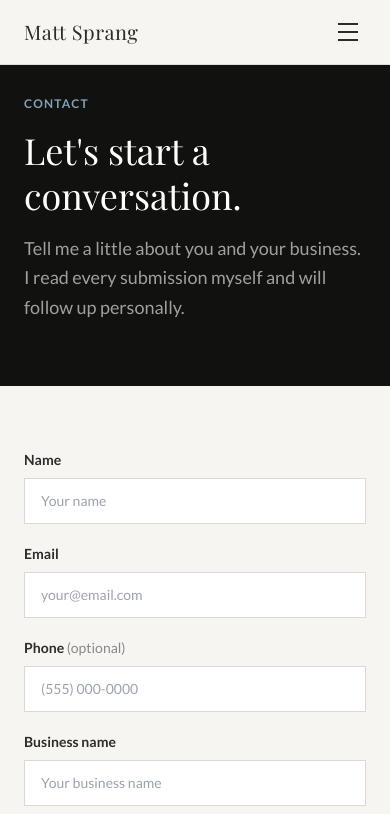
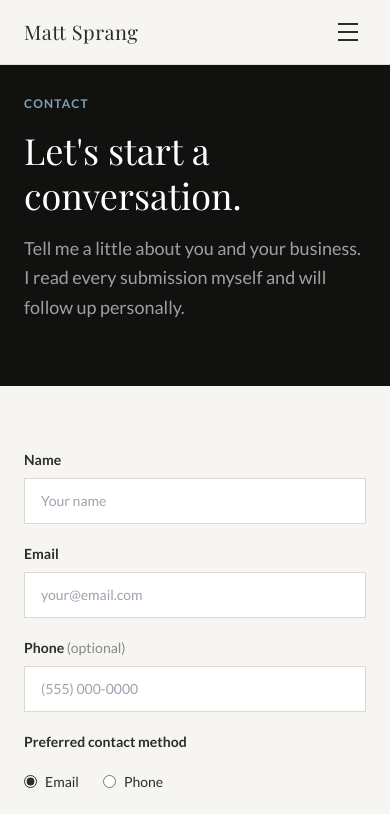
Before and after one commit to msprang1/mattsprang-website, a Next.js app: page /contact in a window 390 px wide. Shown: the top 814 px of the page. Built offline with nearby package versions, Linux system fonts and the light colour scheme; a web font is replaced by a local one.

Commit message:
Contact form: add preferred contact method (email/phone)
Co-Authored-By: Claude Sonnet 4.6 <noreply@anthropic.com>

```diff
--- a/src/app/api/contact/route.ts
+++ b/src/app/api/contact/route.ts
@@ -13,6 +13,7 @@ export async function POST(req: Request) {
     industry,
     yearsInBusiness,
     annualRevenue,
+    preferredContact,
   } = await req.json();
 
   if (
@@ -34,6 +35,7 @@ export async function POST(req: Request) {
     `Name: ${name}`,
     `Email: ${email}`,
     `Phone: ${phone || "Not provided"}`,
+    `Preferred contact: ${preferredContact || "email"}`,
     `Business name: ${businessName}`,
     `Business website: ${businessWebsite}`,
     `LinkedIn: ${linkedin}`,
--- a/src/components/ContactForm.tsx
+++ b/src/components/ContactForm.tsx
@@ -42,6 +42,12 @@ export default function ContactForm() {
       annualRevenue: (
         form.elements.namedItem("annualRevenue") as HTMLSelectElement
       ).value,
+      preferredContact:
+        (
+          form.querySelector(
+            'input[name="preferredContact"]:checked',
+          ) as HTMLInputElement
+        )?.value ?? "email",
     };
 
     try {
@@ -123,9 +129,11 @@ export default function ContactForm() {
         </div>
       </div>
 
+      <div className="grid grid-cols-1 md:grid-cols-2 gap-5">
         <div>
           <label htmlFor="phone" className={labelClass}>
-          Phone <span className="text-light-gray font-normal">(optional)</span>
+            Phone{" "}
+            <span className="text-light-gray font-normal">(optional)</span>
           </label>
           <input
             id="phone"
@@ -134,6 +142,27 @@ export default function ContactForm() {
             className={inputClass}
             placeholder="(555) 000-0000"
           />
+        </div>
+        <div>
+          <p className={labelClass}>Preferred contact method</p>
+          <div className="flex gap-6 pt-3">
+            {["Email", "Phone"].map((opt) => (
+              <label
+                key={opt}
+                className="flex items-center gap-2 cursor-pointer text-sm text-charcoal"
+              >
+                <input
+                  type="radio"
+                  name="preferredContact"
+                  value={opt.toLowerCase()}
+                  defaultChecked={opt === "Email"}
+                  className="accent-charcoal"
+                />
+                {opt}
+              </label>
+            ))}
+          </div>
+        </div>
       </div>
 
       <div className="grid grid-cols-1 md:grid-cols-2 gap-5">
```
Lines whose indentation alone changed are shown as unchanged.
